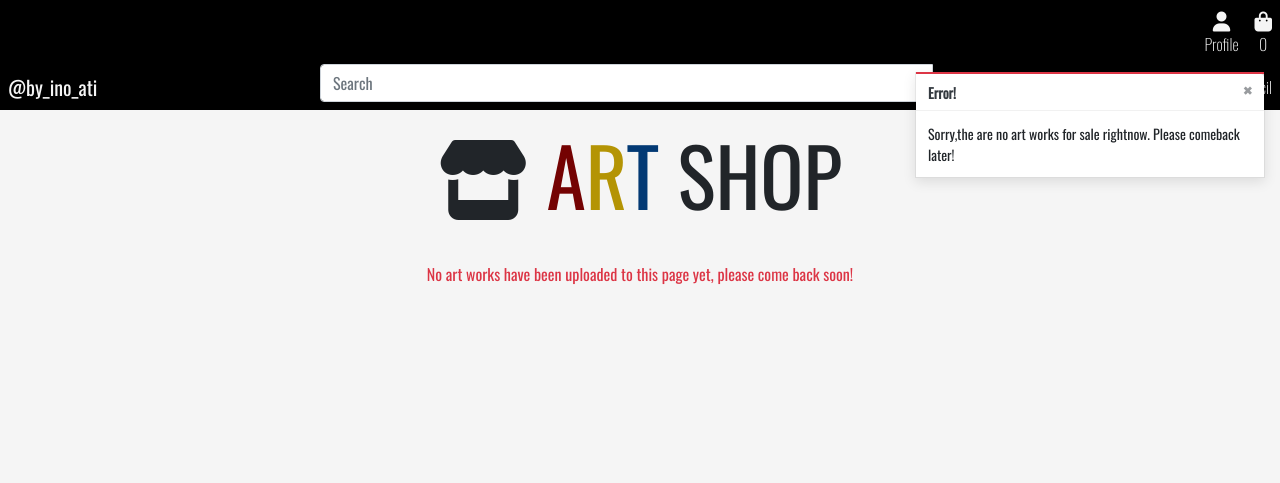
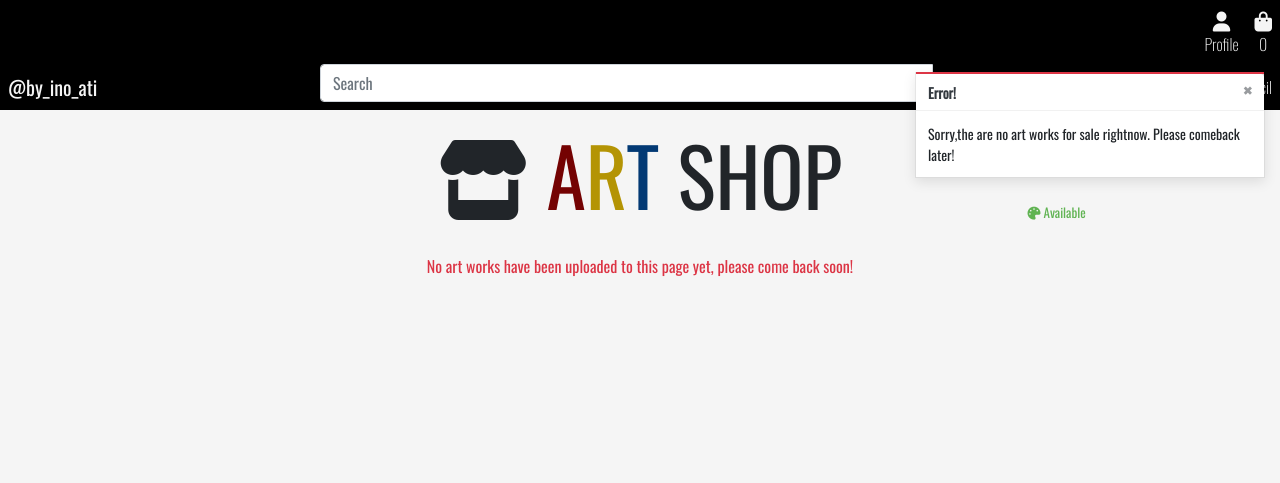
Before and after one commit to Inotila/by_ino_ati.1.0, a Django app: page /art/?is_available=True in a window 1280 px wide. Shown: the top 483 px of the page. Run offline with Django 3.2, Linux system fonts and the light colour scheme; data that the repository does not hold is empty; some libraries are stand-ins or nearby versions; some web fonts are replaced.

Commit message:
Add available text to show the sale status of art work

```diff
--- a/art/templates/art/art.html
+++ b/art/templates/art/art.html
@@ -3,19 +3,23 @@
 
 {% block content%}
 <div class="container-fluid">
-    <div class="row">
-        <div class="col-12 mb-3">
+    <div class="row mb-3 text-center">
+        <div class="col-1 p-0 col-md-4"></div>
+        <div class="col-8 col-md-4 p-0">
             <!-- Art post Column -->
             {% if category == "1" %}
-            <h1 class="text-center welcome-text mt-3" id="paintings-title">Paintings</h1>
+            <h1 class="text-center welcome-text mb-0 mt-3" id="paintings-title">Paintings</h1>
             {% elif category == "2" %}
-            <h1 class="text-center welcome-text mt-3" id="ink-title">Ink</h1>
+            <h1 class="text-center welcome-text mb-0 mt-3" id="ink-title">Ink</h1>
             {% elif category == "3" %}
-            <h1 class="text-center welcome-text mt-3" id="pencil-title">Pencil</h1>
+            <h1 class="text-center welcome-text mb-0 mt-3" id="pencil-title">Pencil</h1>
             {% else %}
-            <h1 class="text-center welcome-text mt-3 text-uppercase" id="shop-title"><i class="fas fa-store"></i> <span
+            <h1 class="text-center welcome-text mb-0 mt-3 text-uppercase" id="shop-title"><i class="fas fa-store"></i> <span
                     class="a-art">a</span><span class="r-art">r</span><span class="t-art">t</span> Shop </h1>
             {% endif %}
+        </div>
+        <div class="col-3 col-md-4 availabilty-status-text mt-auto bd-highlight p-0">
+            <p><i class="fas fa-palette"></i> Available</p>
         </div>
     </div>
     <div class="row">
--- a/static/css/style.css
+++ b/static/css/style.css
@@ -229,6 +229,11 @@ div>div>p>a {
     width: 100%;
     height: 33vw;
     object-fit: cover;
+}
+
+.availabilty-status-text{
+    font-size: small;
+    color: #60b352;
 }
 
 /*------------- details view details.html -----------------*/
```
